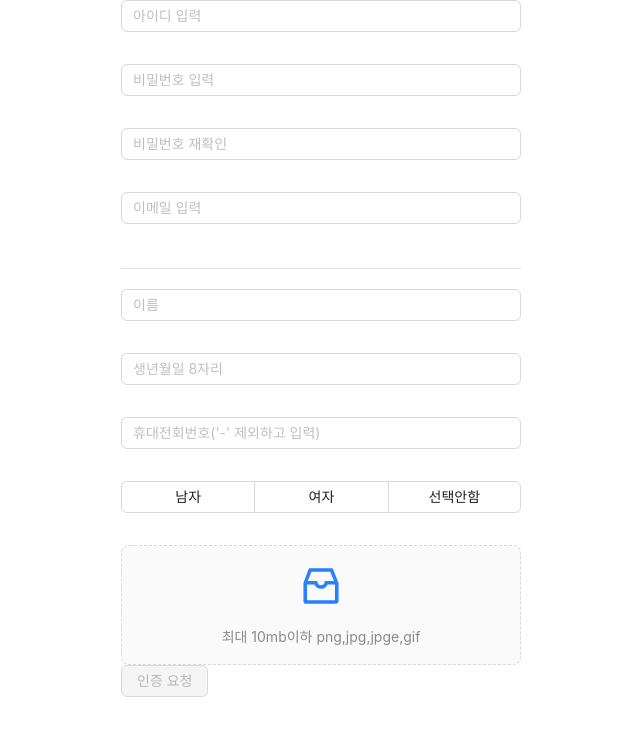
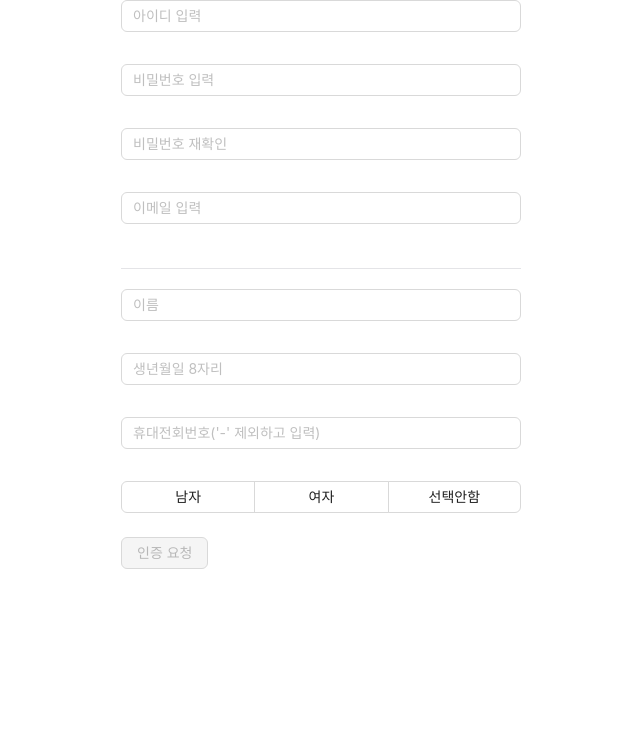
Before and after one commit to butcreep/react-event, a React (Create React App) app: page /join in a window 1280 px wide. Shown: the top 736 px of the page, without its empty margins (319-959 px from the left). Built offline with nearby package versions, Linux system fonts and the light colour scheme.

Commit message:
회원가입 양식 수정

```diff
--- a/src/pages/Join/index.jsx
+++ b/src/pages/Join/index.jsx
@@ -1,7 +1,6 @@
+import React, { useEffect, useState } from "react";
+import { Input, Button, Radio, Form } from "antd";
 
-import React, { useEffect, useState } from "react";
-import { Input, Button, Radio, Form, DatePicker, Upload } from "antd";
-import { InboxOutlined } from "@ant-design/icons";
 import moment from "moment";
 const SubmitButton = ({ form, children }) => {
   const [submittable, setSubmittable] = useState(false);
@@ -16,6 +15,7 @@ const SubmitButton = ({ form, children }) => {
       .then(() => setSubmittable(true))
       .catch(() => setSubmittable(false));
   }, [form, values]);
+
   return (
     <Button type="primary" htmlType="submit" disabled={!submittable}>
       {children}
@@ -24,13 +24,8 @@ const SubmitButton = ({ form, children }) => {
 };
 const Join = () => {
   const [form] = Form.useForm();
-  const normFile = e => {
-    console.log("Upload event:", e);
-    if (Array.isArray(e)) {
-      return e;
-    }
-    return e?.fileList;
-  };
+  const [showAuthenticationCodeField, setShowAuthenticationCodeField] = useState(false);
+
   const validPhoneNumber = (phoneNumberInput, value) => {
     if (!value || !value.startsWith("010")) {
       return Promise.reject(new Error(phoneNumberInput.message));
@@ -44,48 +39,72 @@ const Join = () => {
 
     // 입력된 문자열에서 숫자만 추출하여 구성
     const phoneNumber = value.replace(/\D/g, "");
-
     // 전화번호 형식에 맞게 '-' 추가
     const formattedPhoneNumber = phoneNumber.replace(/(\d{3})(\d{3,4})(\d{4})/, "$1-$2-$3");
-
     // 폼 필드에 값을 설정
     form.setFieldsValue({ tel: formattedPhoneNumber });
   };
 
   const onFinish = values => {
-    console.log("Received values of form: ", values);
+    console.log("결과값: ", values);
   };
-  const disabledDate = current => {
-    // 현재 날짜에서 14년 전 날짜를 구함
-    const fourteenYearsAgo = moment().subtract(14, "years");
 
-    // 현재 날짜보다 이전인 경우만 비활성화
-    return current && current > fourteenYearsAgo.endOf("day");
-  };
   const handleInputChange = e => {
     const { value } = e.target;
     // 숫자 이외의 문자 제거
     const formattedValue = value.replace(/\D/g, "");
-
     // 구분자를 추가하여 출력
     const formattedDate = formattedValue
       .split("")
       .reduce((acc, char, index) => (index === 4 || index === 6 ? acc + "." + char : acc + char), "");
-
     // 폼 필드에 값을 설정
     form.setFieldsValue({ birthday: formattedDate });
   };
+  const handleFormChange = (changedValues, allValues) => {
+    // 모든 필드가 채워졌을 때 인증번호 입력 필드를 표시합니다.
+    const isFormFilled = Object.keys(allValues).every(key => allValues[key]);
+    setShowAuthenticationCodeField(isFormFilled);
+  };
+
   return (
     <div className="w-[400px] my-auto mx-auto">
-      <Form form={form} onFinish={onFinish} autoComplete="off">
+      <Form form={form} onFinish={onFinish} autoComplete="off" onValuesChange={handleFormChange}>
         <div className="flex gap-2 flex-col">
           <Form.Item
-            name="id"
             rules={[{ whitespace: true, required: true, message: "아이디는 필수로 입력해야 합니다!" }]}
+            validateTrigger="onBlur"
           >
             <Input placeholder="아이디 입력" />
           </Form.Item>
-          <Form.Item name="password" rules={[{ whitespace: true, required: true }]}>
+          <Form.Item
+            name="password"
+            rules={[
+              { whitespace: true },
+              ({ getFieldValue }) => ({
+                validator(_, value) {
+                  if (!value) {
+                    return Promise.reject(new Error("비밀번호를 입력해주세요"));
+                  }
+                  const hasUpperCase = /[A-Z]/.test(value);
+                  const hasLowerCase = /[a-z]/.test(value);
+                  const hasNumber = /[0-9]/.test(value);
+                  const hasSpecialChar = /[!@#$%^&*(),.?":{}|<>]/.test(value);
+                  const isValid =
+                    (hasUpperCase ? 1 : 0) + (hasLowerCase ? 1 : 0) + (hasNumber ? 1 : 0) + (hasSpecialChar ? 1 : 0) >=
+                    2;
+                  if (value.length < 8 || value.length > 16 || !isValid) {
+                    return Promise.reject(
+                      new Error(
+                        "비밀번호 취약 : 8~16자의 영문 대/소문자, 숫자, 특수문자 중 2가지 이상을 사용해야 합니다.",
+                      ),
+                    );
+                  }
+                  return Promise.resolve();
+                },
+              }),
+            ]}
+            validateTrigger="onBlur"
+          >
             <Input type="password" placeholder="비밀번호 입력" />
           </Form.Item>
           <Form.Item
@@ -105,6 +124,7 @@ const Join = () => {
                 },
               }),
             ]}
+            validateTrigger="onBlur"
           >
             <Input type="password" placeholder="비밀번호 재확인" />
           </Form.Item>
@@ -114,6 +134,7 @@ const Join = () => {
             rules={[
               { whitespace: true, required: true, type: "email", message: "아이디를 이메일 형태로 입력해주세요" },
             ]}
+            validateTrigger="onBlur"
           >
             <Input placeholder="이메일 입력" />
           </Form.Item>
@@ -133,16 +154,6 @@ const Join = () => {
             <Input placeholder="이름" />
           </Form.Item>
 
-          {/* <Form.Item
-            name="birthday"
-            rules={[
-              {
-                required: true,
-              },
-            ]}
-          >
-            <DatePicker placeholder="생년월일 8자리" disabledDate={disabledDate} />
-          </Form.Item> */}
           <Form.Item
             name="birthday"
             rules={[
@@ -179,6 +190,7 @@ const Join = () => {
                 message: "올바른 전화번호 양식이 아닙니다.",
               },
             ]}
+            validateTrigger="onBlur"
           >
             <Input placeholder="휴대전회번호('-' 제외하고 입력)" onChange={handlePhoneNumberChange} maxLength="13" />
           </Form.Item>
@@ -197,15 +209,11 @@ const Join = () => {
             </Radio.Group>
           </Form.Item>
 
-          <Form.Item name="dragger" valuePropName="fileList" getValueFromEvent={normFile} noStyle>
-            <Upload.Dragger name="files" action="/upload.do">
-              <p className="ant-upload-drag-icon">
-                <InboxOutlined />
-              </p>
-              {/* <p className="ant-upload-text">Click or drag file to this area to upload</p> */}
-              <p className="ant-upload-hint">최대 10mb이하 png,jpg,jpge,gif</p>
-            </Upload.Dragger>
-          </Form.Item>
+          {showAuthenticationCodeField && (
+            <Form.Item name="authenticationCode" rules={[{ required: true, message: "인증번호를 입력하세요." }]}>
+              <Input placeholder="인증번호 입력" />
+            </Form.Item>
+          )}
         </div>
         <Form.Item>
           <SubmitButton type="primary" htmlType="submit" block className="mt-8" form={form}>
@@ -213,7 +221,6 @@ const Join = () => {
           </SubmitButton>
         </Form.Item>
       </Form>
-
     </div>
   );
 };
```
